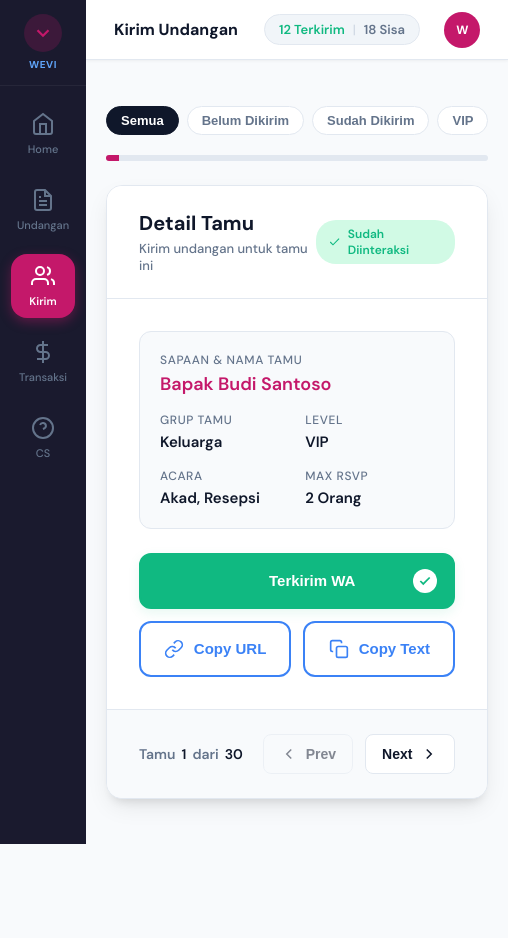
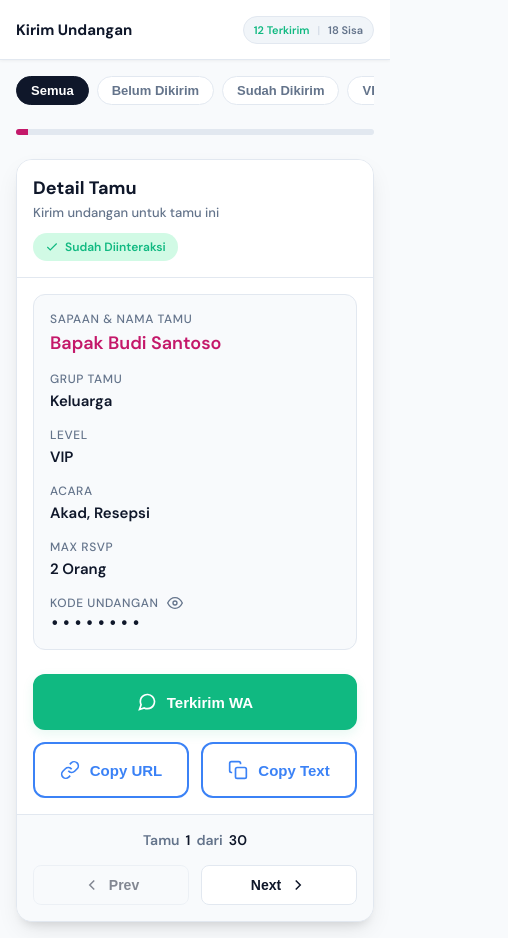
Before and after one commit to Elroy71/kirim_undangan, a plain HTML site: page index.html in a window 390 px wide. Both pictures are taken after a click on the button "Kirim via WhatsApp". Shown: the whole page, 508 px wide, since content can reach past the window. Before the commit the page ends 844 px from the top, so only its background shows below. Drawn offline with Linux system fonts and the light colour scheme.

Commit message:
feat: implement responsive mobile layout, add guest invitation code toggle, and enable WhatsApp redirection

```diff
--- a/index.html
+++ b/index.html
@@ -402,7 +402,6 @@
 
     .btn-wa:hover:not(.sent) {
       background: var(--green-bg);
-      transform: translateY(-2px);
       box-shadow: 0 6px 16px rgba(16, 185, 129, 0.15);
     }
 
@@ -426,7 +425,6 @@
 
     .btn-copy:hover:not(.sent) {
       background: var(--blue-bg);
-      transform: translateY(-2px);
     }
 
     .btn-copy.sent {
@@ -498,52 +496,7 @@
       background: #F8FAFC;
     }
 
-    /* Check Icon Overlay */
-    .icon-check-circle {
-      display: none;
-      width: 24px;
-      height: 24px;
-      background: var(--white);
-      border-radius: 50%;
-      align-items: center;
-      justify-content: center;
-      position: absolute;
-      right: 16px;
-      z-index: 2;
-    }
 
-    .icon-check-circle svg {
-      width: 14px;
-      height: 14px;
-      stroke: var(--green);
-      stroke-width: 3;
-      fill: none;
-    }
-
-    .btn-copy.sent .icon-check-circle svg {
-      stroke: var(--blue);
-    }
-
-    .sent .icon-check-circle {
-      display: flex;
-      animation: popIn 0.3s cubic-bezier(0.175, 0.885, 0.32, 1.275) forwards;
-    }
-
-    .sent .icon-main {
-      opacity: 0;
-    }
-
-    @keyframes popIn {
-      0% {
-        transform: scale(0);
-        opacity: 0;
-      }
-
-      100% {
-        transform: scale(1);
-        opacity: 1;
-      }
-    }
 
     /* Filter & Bulk Styles */
     .filter-bar {
@@ -582,6 +535,157 @@
       background: var(--text);
       color: var(--white);
       border-color: var(--text);
+    }
+
+    /* MOBILE RESPONSIVE */
+    @media screen and (max-width: 426px) {
+
+      html,
+      body {
+        overflow-x: hidden;
+        width: 100%;
+      }
+
+      .sidebar {
+        display: none !important;
+      }
+
+      .sb-logo {
+        display: none !important;
+      }
+
+      .sb-nav {
+        flex-direction: row;
+        justify-content: space-evenly;
+        align-items: center;
+        height: 100%;
+        width: 100%;
+        gap: 0;
+      }
+
+      .sb-item {
+        width: 48px;
+        height: 48px;
+        flex-shrink: 0;
+      }
+
+      .sb-item span {
+        display: none;
+      }
+
+      .sb-item.active {
+        box-shadow: 0 2px 8px rgba(196, 24, 106, 0.4);
+      }
+
+      .main {
+        margin-left: 0;
+        margin-bottom: 0;
+        width: 100%;
+        max-width: 100vw;
+      }
+
+      .topbar {
+        padding: 0 16px;
+        width: 100%;
+      }
+
+      .tb-title {
+        font-size: 15px;
+        white-space: nowrap;
+      }
+
+      .tb-stats {
+        margin-left: auto;
+        padding: 6px 10px;
+        font-size: 11px;
+        white-space: nowrap;
+      }
+
+      .tb-avatar {
+        display: none;
+      }
+
+      .page-kirim {
+        padding: 16px;
+        width: 100%;
+        box-sizing: border-box;
+      }
+
+      .kirim-wrapper {
+        width: 100%;
+        max-width: 100%;
+      }
+
+      .filter-bar {
+        width: 100%;
+      }
+
+      .filter-chips {
+        width: 100%;
+        max-width: calc(100vw - 32px);
+        padding-bottom: 8px;
+      }
+
+      .kirim-card {
+        width: 100%;
+      }
+
+      .kc-header,
+      .kc-body,
+      .kc-footer {
+        padding: 16px;
+        box-sizing: border-box;
+      }
+
+      .kc-header {
+        flex-direction: column;
+        align-items: flex-start;
+        gap: 12px;
+      }
+
+      .kc-title {
+        font-size: 18px;
+      }
+
+      .guest-info-grid {
+        grid-template-columns: 1fr;
+        padding: 16px;
+        width: 100%;
+        box-sizing: border-box;
+      }
+
+      .info-item.full {
+        grid-column: span 1;
+      }
+
+      .actions-row {
+        flex-direction: row;
+        width: 100%;
+        box-sizing: border-box;
+      }
+
+      .btn-action {
+        width: 100%;
+        box-sizing: border-box;
+      }
+
+      .kc-footer {
+        flex-direction: column;
+        gap: 16px;
+        align-items: center;
+      }
+
+      .kc-pagination-info {
+        text-align: center;
+      }
+
+      .kc-nav-btns {
+        width: 100%;
+      }
+
+      .btn-nav {
+        flex: 1;
+      }
     }
   </style>
 </head>
@@ -717,6 +821,16 @@
                 <div class="info-label">Max RSVP</div>
                 <div class="info-value" id="gRsvp">2 Orang</div>
               </div>
+              <div class="info-item full">
+                <div class="info-label" style="display:flex; align-items:center;">
+                  Kode Undangan
+                  <span id="btnToggleCode" onclick="toggleCode()"
+                    style="margin-left:8px; cursor:pointer; color:var(--sub); display:flex; align-items:center;"
+                    title="Lihat"></span>
+                </div>
+                <div class="info-value" id="gCode"
+                  style="letter-spacing: 2px; font-family: monospace; font-size: 16px;">••••••••</div>
+              </div>
             </div>
 
             <div class="action-container">
@@ -727,9 +841,6 @@
                   </path>
                 </svg>
                 <span>Kirim via WhatsApp</span>
-                <div class="icon-check-circle"><svg viewBox="0 0 24 24">
-                    <polyline points="20 6 9 17 4 12"></polyline>
-                  </svg></div>
               </button>
 
               <div class="actions-row">
@@ -739,9 +850,6 @@
                     <path d="M14 11a5 5 0 0 0-7.54-.54l-3 3a5 5 0 0 0 7.07 7.07l1.71-1.71"></path>
                   </svg>
                   <span>Copy URL</span>
-                  <div class="icon-check-circle"><svg viewBox="0 0 24 24">
-                      <polyline points="20 6 9 17 4 12"></polyline>
-                    </svg></div>
                 </button>
                 <button class="btn-action btn-copy" id="btnText" onclick="triggerAction('text')">
                   <svg class="icon-main" viewBox="0 0 24 24">
@@ -749,9 +857,6 @@
                     <path d="M5 15H4a2 2 0 0 1-2-2V4a2 2 0 0 1 2-2h9a2 2 0 0 1 2 2v1"></path>
                   </svg>
                   <span>Copy Text</span>
-                  <div class="icon-check-circle"><svg viewBox="0 0 24 24">
-                      <polyline points="20 6 9 17 4 12"></polyline>
-                    </svg></div>
                 </button>
               </div>
             </div>
@@ -827,6 +932,10 @@
     const elLevel = document.getElementById('gLevel');
     const elEvent = document.getElementById('gEvent');
     const elRsvp = document.getElementById('gRsvp');
+    const elCode = document.getElementById('gCode');
+    const btnToggleCode = document.getElementById('btnToggleCode');
+
+    let codeVisible = false;
 
     const btnWa = document.getElementById('btnWa');
     const btnUrl = document.getElementById('btnUrl');
@@ -842,6 +951,30 @@
     const card = document.getElementById('kirimCard');
 
     // --- FUNCTIONS ---
+    function toggleCode() {
+      codeVisible = !codeVisible;
+      renderCode();
+    }
+
+    function renderCode() {
+      if (filteredGuests.length === 0) return;
+      const guest = filteredGuests[currentIndex];
+      const code = guest.code || `WVT${guest.id.toString().padStart(4, '0')}`;
+
+      const eyeIcon = `<svg viewBox="0 0 24 24" width="16" height="16" stroke="currentColor" stroke-width="2" fill="none" stroke-linecap="round" stroke-linejoin="round"><path d="M1 12s4-8 11-8 11 8 11 8-4 8-11 8-11-8-11-8z"></path><circle cx="12" cy="12" r="3"></circle></svg>`;
+      const eyeOffIcon = `<svg viewBox="0 0 24 24" width="16" height="16" stroke="currentColor" stroke-width="2" fill="none" stroke-linecap="round" stroke-linejoin="round"><path d="M17.94 17.94A10.07 10.07 0 0 1 12 20c-7 0-11-8-11-8a18.45 18.45 0 0 1 5.06-5.94M9.9 4.24A9.12 9.12 0 0 1 12 4c7 0 11 8 11 8a18.5 18.5 0 0 1-2.16 3.19m-6.72-1.07a3 3 0 1 1-4.24-4.24"></path><line x1="1" y1="1" x2="23" y2="23"></line></svg>`;
+
+      if (codeVisible) {
+        elCode.innerText = code;
+        btnToggleCode.innerHTML = eyeOffIcon;
+        btnToggleCode.title = 'Sembunyikan';
+      } else {
+        elCode.innerText = '••••••••';
+        btnToggleCode.innerHTML = eyeIcon;
+        btnToggleCode.title = 'Lihat';
+      }
+    }
+
     function renderGuest(index) {
       if (filteredGuests.length === 0) {
         card.style.display = 'none';
@@ -857,6 +990,9 @@
       elLevel.innerText = guest.level;
       elEvent.innerText = guest.event;
       elRsvp.innerText = `${guest.maxRsvp} Orang`;
+
+      codeVisible = false;
+      renderCode();
 
       // Update Action Buttons State
       updateButtonState(btnWa, guest.sentWA, 'Kirim via WhatsApp', 'Terkirim WA');
@@ -917,8 +1053,11 @@
       // Re-render current guest to update UI
       renderGuest(currentIndex);
 
-      // Optional: simulate copy to clipboard or open WA link here
-      if (type === 'wa') console.log(`Membuka WhatsApp untuk ${guest.name}...`);
+      // Open WhatsApp or copy text
+      if (type === 'wa') {
+        const text = `Halo ${guest.sapaan} ${guest.name},\nKami mengundang Anda untuk hadir di acara kami. Cek undangan: https://wevitation.com/undangan/${guest.id}`;
+        window.open(`https://api.whatsapp.com/send?text=${encodeURIComponent(text)}`, '_blank');
+      }
       if (type === 'url') console.log(`URL ${guest.name} dicopy...`);
       if (type === 'text') console.log(`Teks ${guest.name} dicopy...`);
     }
```
